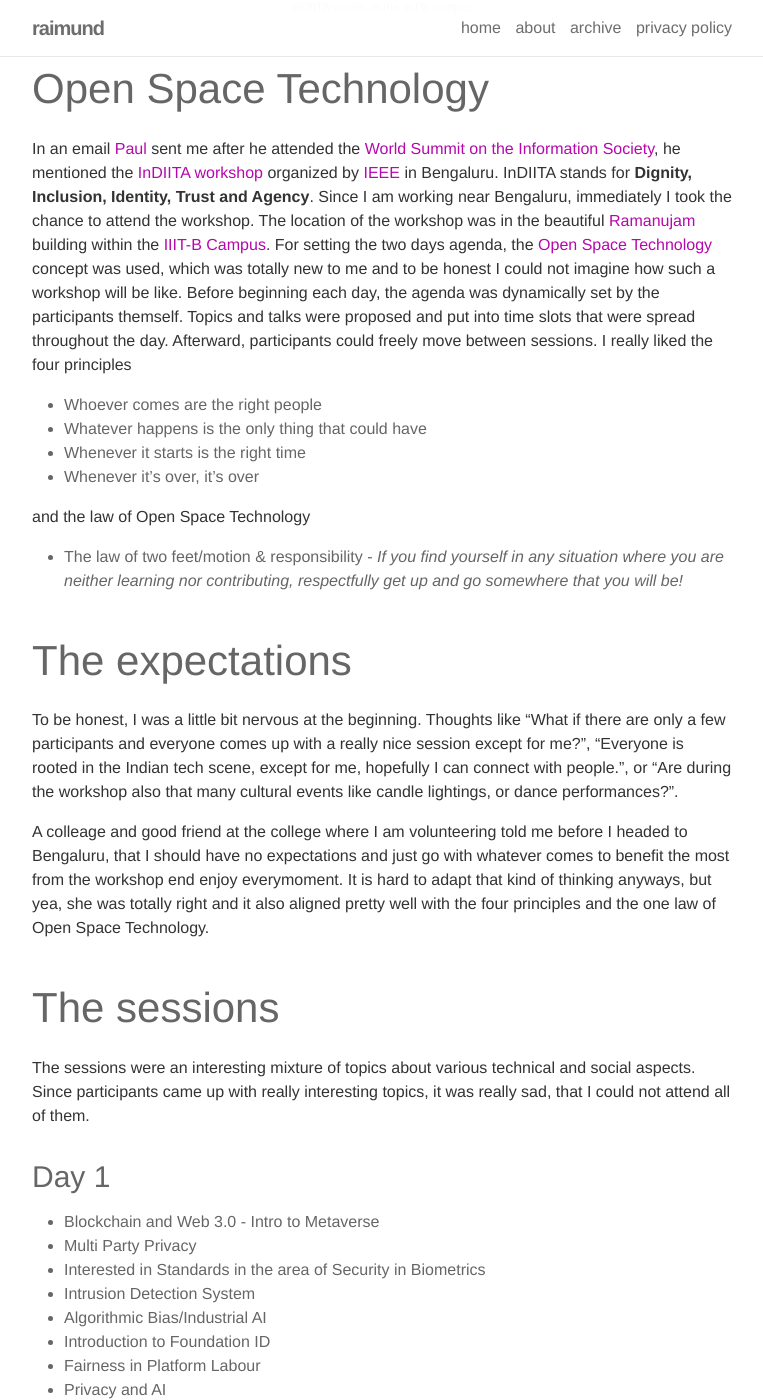
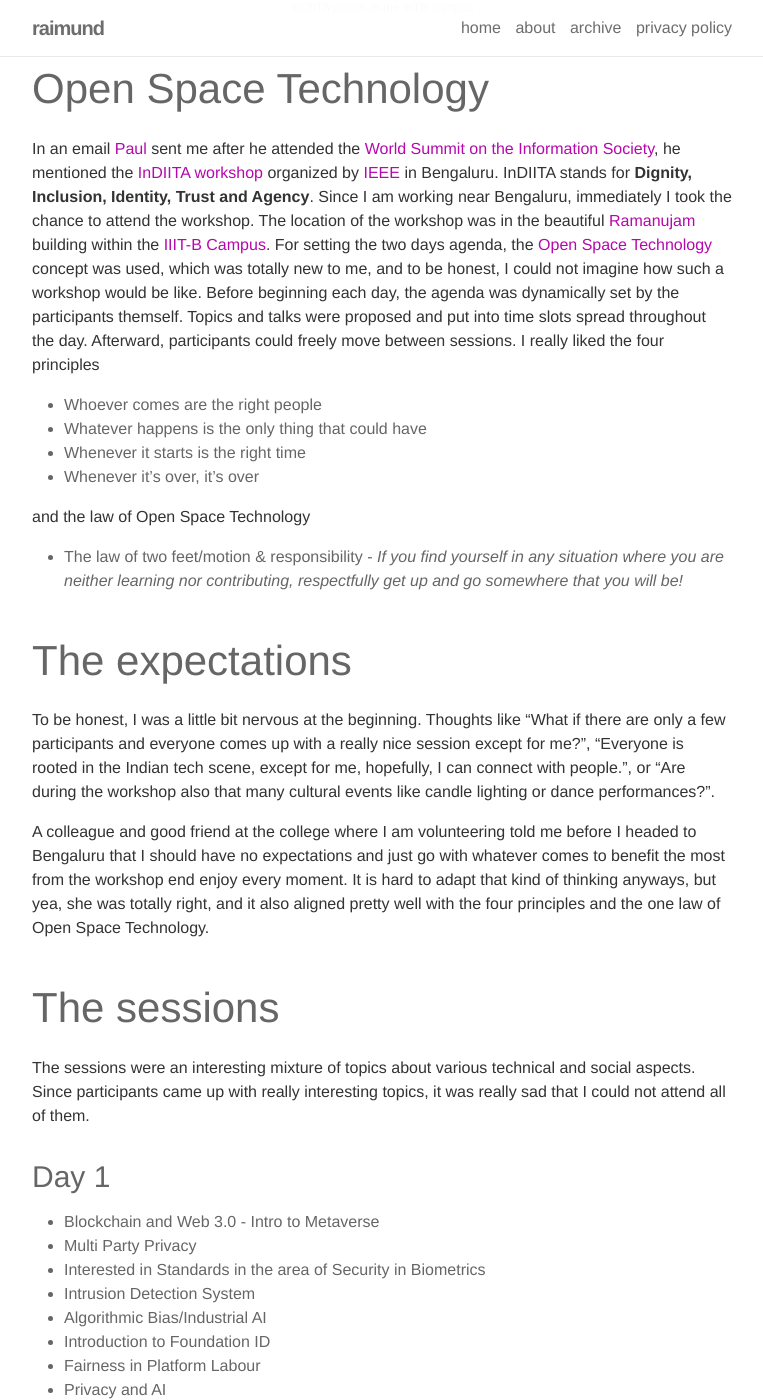
Before and after one commit to raaaimund/raaaimund.github.io, a Jekyll site: the page built from _posts/2022-07-14-indiita-workshop.md, in a window 1280 px wide and 1400 px high, scrolled down 495 px. Shown: the whole window, without its empty margins (258-1021 px from the left). Built offline with Jekyll 4.4.1, drawn with Linux system fonts in a browser that asks for light colours; nearby versions of some CDN libraries; comment, search, counter and statistics services are not loaded; some of the changed text lies outside the part shown.

Commit message:
fixed typos

```diff
--- a/_posts/2022-07-14-indiita-workshop.md
+++ b/_posts/2022-07-14-indiita-workshop.md
@@ -3,7 +3,7 @@
 title: InDIITA Workshop 2022
 date: 2022-07-14 10:26
 author: Raimund Rittnauer
-description: A two day workshop about Dignity, Inclusion, Identity, Trust, and Agency held by IEEE India
+description: A two-day workshop about Dignity, Inclusion, Identity, Trust, and Agency held by IEEE India
 categories: tech
 comments: true
 tags:
@@ -23,7 +23,7 @@
 
 ## Open Space Technology
 
-In an email [Paul](https://www.ict4d.at/about/){:target="_blank"} sent me after he attended the [World Summit on the Information Society](https://www.ict4d.at/2022/06/19/ict4d-at-at-the-world-summit-on-the-information-society-forum-2022-discussing-desc-and-acting-as-a-hltf/){:target="_blank"}, he mentioned the [InDIITA workshop](https://engagestandards.ieee.org/InDIITA2022.html){:target="_blank"} organized by [IEEE](https://www.ieee.org/about/ieee-india.html/){:target="_blank"} in Bengaluru. InDIITA stands for __Dignity, Inclusion, Identity, Trust and Agency__. Since I am working near Bengaluru, immediately I took the chance to attend the workshop. The location of the workshop was in the beautiful [Ramanujam](https://en.wikipedia.org/wiki/Srinivasa_Ramanujan){:target="_blank"} building within the [IIIT-B Campus](https://www.iiitb.ac.in/){:target="_blank"}. For setting the two days agenda, the [Open Space Technology](https://en.wikipedia.org/wiki/Open_Space_Technology){:target="_blank"} concept was used, which was totally new to me and to be honest I could not imagine how such a workshop will be like. Before beginning each day, the agenda was dynamically set by the participants themself. Topics and talks were proposed and put into time slots that were spread throughout the day. Afterward, participants could freely move between sessions. I really liked the four principles
+In an email [Paul](https://www.ict4d.at/about/){:target="_blank"} sent me after he attended the [World Summit on the Information Society](https://www.ict4d.at/2022/06/19/ict4d-at-at-the-world-summit-on-the-information-society-forum-2022-discussing-desc-and-acting-as-a-hltf/){:target="_blank"}, he mentioned the [InDIITA workshop](https://engagestandards.ieee.org/InDIITA2022.html){:target="_blank"} organized by [IEEE](https://www.ieee.org/about/ieee-india.html/){:target="_blank"} in Bengaluru. InDIITA stands for __Dignity, Inclusion, Identity, Trust and Agency__. Since I am working near Bengaluru, immediately I took the chance to attend the workshop. The location of the workshop was in the beautiful [Ramanujam](https://en.wikipedia.org/wiki/Srinivasa_Ramanujan){:target="_blank"} building within the [IIIT-B Campus](https://www.iiitb.ac.in/){:target="_blank"}. For setting the two days agenda, the [Open Space Technology](https://en.wikipedia.org/wiki/Open_Space_Technology){:target="_blank"} concept was used, which was totally new to me, and to be honest, I could not imagine how such a workshop would be like. Before beginning each day, the agenda was dynamically set by the participants themself. Topics and talks were proposed and put into time slots spread throughout the day. Afterward, participants could freely move between sessions. I really liked the four principles
 
 - Whoever comes are the right people
 - Whatever happens is the only thing that could have
@@ -36,13 +36,13 @@
 
 ## The expectations
 
-To be honest, I was a little bit nervous at the beginning. Thoughts like "What if there are only a few participants and everyone comes up with a really nice session except for me?", "Everyone is rooted in the Indian tech scene, except for me, hopefully I can connect with people.", or "Are during the workshop also that many cultural events like candle lightings, or dance performances?".
+To be honest, I was a little bit nervous at the beginning. Thoughts like "What if there are only a few participants and everyone comes up with a really nice session except for me?", "Everyone is rooted in the Indian tech scene, except for me, hopefully, I can connect with people.", or "Are during the workshop also that many cultural events like candle lighting or dance performances?".
 
-A colleage and good friend at the college where I am volunteering told me before I headed to Bengaluru, that I should have no expectations and just go with whatever comes to benefit the most from the workshop end enjoy everymoment. It is hard to adapt that kind of thinking anyways, but yea, she was totally right and it also aligned pretty well with the four principles and the one law of Open Space Technology.
+A colleague and good friend at the college where I am volunteering told me before I headed to Bengaluru that I should have no expectations and just go with whatever comes to benefit the most from the workshop end enjoy every moment. It is hard to adapt that kind of thinking anyways, but yea, she was totally right, and it also aligned pretty well with the four principles and the one law of Open Space Technology.
 
 ## The sessions
 
-The sessions were an interesting mixture of topics about various technical and social aspects. Since participants came up with really interesting topics, it was really sad, that I could not attend all of them.
+The sessions were an interesting mixture of topics about various technical and social aspects. Since participants came up with really interesting topics, it was really sad that I could not attend all of them.
 
 ### Day 1
 - Blockchain and Web 3.0 - Intro to Metaverse
@@ -64,7 +64,7 @@
 	I got a gift from Nikhil
 </div>
 
-The first day started with a really interesting session and also discussion about [Blockchain](https://andersbrownworth.com/blockchain/){:target="_blank"} and [Web 3.0](https://en.wikipedia.org/wiki/Web3){:target="_blank"}. The team from [Lumos Labs](https://www.lumoslabs.co/){:target="blank"} did a great job in introducing Blockchain, how Blockchain works, [NFTs](https://en.wikipedia.org/wiki/Non-fungible_token){:target="_blank"}, and Web 3.0 to an mixed audience of people who already know and also people who are totally new to those topics. They are really passionate about Web 3.0 and also about educating and spreading knowledge about that important topic. In a distributed future, Blockchain indeed plays it's role, but is not everytime the solution of any use case and/or problem. There are also other concepts, not only but also, the [Fediverse](https://fediverse.info/){:target="blank"} that should also be taken into consideration when building some decentralized applications to solve a specific problem. Another interesting tool for building distributed applications is the [Distributed Application Runtime (Dapr)](https://dapr.io/){:target="blank"}. There is a [really great talk](https://www.youtube.com/watch?v=Ks13Qa5HtWw){:target="blank"} from [Rodrigo Díaz Concha](https://www.linkedin.com/in/rdiazconcha/){:target="_blank"} about Dapr and .NET at the [NDC Porto 2022](https://ndcporto.com/){:target="_blank"}.
+The first day started with a really interesting session and also a discussion about [Blockchain](https://andersbrownworth.com/blockchain/){:target="_blank"} and [Web 3.0](https://en.wikipedia.org/wiki/Web3){:target="_blank"}. The team from [Lumos Labs](https://www.lumoslabs.co/){:target="blank"} did a great job in introducing Blockchain, how Blockchain works, [NFTs](https://en.wikipedia.org/wiki/Non-fungible_token){:target="_blank"}, and Web 3.0 to a mixed audience of people who already know and also people who are totally new to those topics. They are really passionate about Web 3.0 and also about educating and spreading knowledge about that important topic. In a distributed future, Blockchain indeed plays its role, but is not every time the solution of any use case and/or problem. There are also other concepts, not only but also the [Fediverse](https://fediverse.info/){:target="blank"}, that should also be taken into consideration when building some decentralized applications to solve a specific problem. Another interesting tool for building distributed applications is the [Distributed Application Runtime (Dapr)](https://dapr.io/){:target="blank"}. There is a [really great talk](https://www.youtube.com/watch?v=Ks13Qa5HtWw){:target="blank"} from [Rodrigo Díaz Concha](https://www.linkedin.com/in/rdiazconcha/){:target="_blank"} about Dapr and .NET at the [NDC Porto 2022](https://ndcporto.com/){:target="_blank"}.
 
 <div class="img_row">
   <iframe class="col three" src="https://www.youtube.com/embed/Ks13Qa5HtWw" title="YouTube video player" frameborder="0" allow="accelerometer; autoplay; clipboard-write; encrypted-media; gyroscope; picture-in-picture" allowfullscreen></iframe>
```
Also changed, not shown: other parts of _posts/2022-07-14-indiita-workshop.md (+10 -10 lines).
